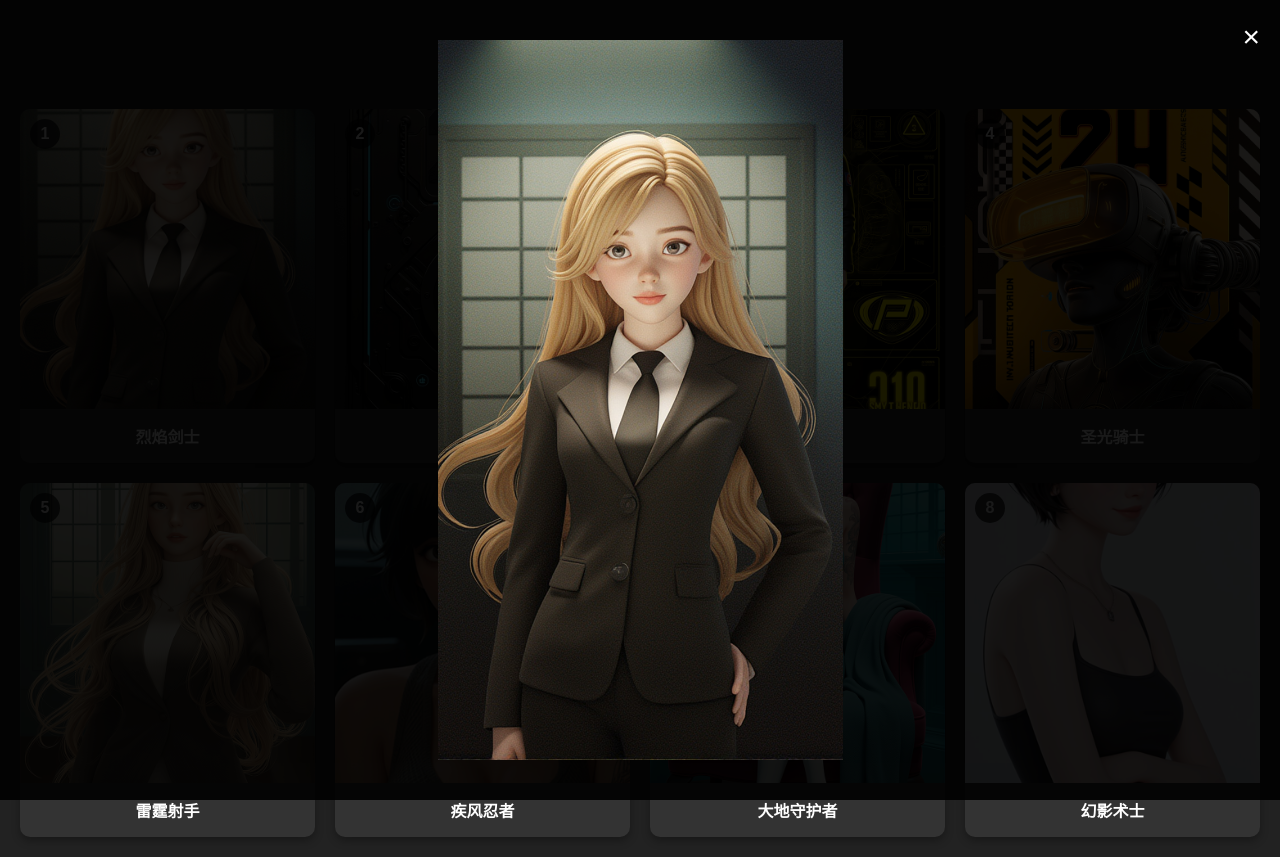
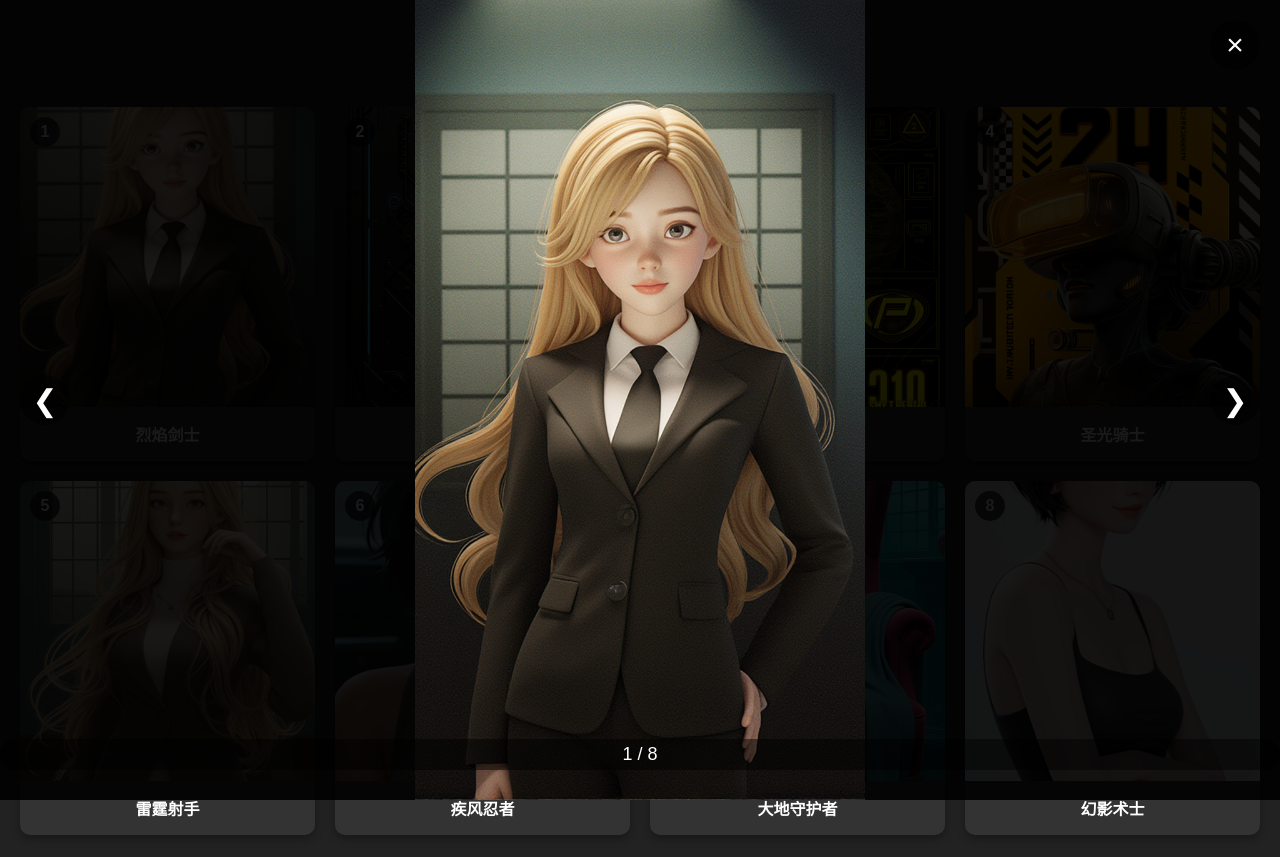
Before and after one commit to guoshao2024/game, a plain HTML site: page index.html in a window 1280 px wide. Both pictures are taken after a click on the picture 167 px from the left and 258 px from the top of the page. Drawn offline with Linux system fonts and the light colour scheme.

Commit message:
Update index.html

```diff
--- a/index.html
+++ b/index.html
@@ -2,7 +2,7 @@
 <html lang="zh-CN">
 <head>
     <meta charset="UTF-8">
-    <meta name="viewport" content="width=device-width, initial-scale=1.0">
+    <meta name="viewport" content="width=device-width, initial-scale=1.0, maximum-scale=1.0, user-scalable=no">
     <title>游戏角色展示</title>
     <style>
         body {
@@ -11,10 +11,12 @@
             color: white;
             margin: 0;
             padding: 20px;
+            touch-action: manipulation;
         }
         h1 {
             text-align: center;
             color: #4CAF50;
+            margin-bottom: 20px;
         }
         .gallery {
             display: grid;
@@ -38,6 +40,7 @@
             height: 300px;
             object-fit: cover;
             display: block;
+            cursor: pointer;
         }
         .card .name {
             padding: 15px;
@@ -72,15 +75,34 @@
             opacity: 0;
             pointer-events: none;
             transition: opacity 0.3s;
+            touch-action: pan-y;
         }
         .fullscreen.active {
             opacity: 1;
             pointer-events: all;
         }
-        .fullscreen img {
-            max-width: 90%;
-            max-height: 90%;
+        .fullscreen-content {
+            position: relative;
+            width: 100%;
+            height: 100%;
+            display: flex;
+            align-items: center;
+            justify-content: center;
+        }
+        .fullscreen-img-container {
+            position: relative;
+            width: 100%;
+            height: 100%;
+            overflow: hidden;
+            display: flex;
+            align-items: center;
+            justify-content: center;
+        }
+        .fullscreen-img {
+            max-width: 100%;
+            max-height: 100%;
             object-fit: contain;
+            transition: transform 0.3s ease;
         }
         .close-btn {
             position: absolute;
@@ -89,6 +111,52 @@
             font-size: 30px;
             color: white;
             cursor: pointer;
+            z-index: 101;
+            background: rgba(0,0,0,0.5);
+            width: 50px;
+            height: 50px;
+            border-radius: 50%;
+            display: flex;
+            align-items: center;
+            justify-content: center;
+        }
+        .nav-btn {
+            position: absolute;
+            top: 50%;
+            transform: translateY(-50%);
+            font-size: 30px;
+            color: white;
+            cursor: pointer;
+            z-index: 101;
+            background: rgba(0,0,0,0.5);
+            width: 50px;
+            height: 50px;
+            border-radius: 50%;
+            display: flex;
+            align-items: center;
+            justify-content: center;
+            user-select: none;
+        }
+        .prev-btn {
+            left: 20px;
+        }
+        .next-btn {
+            right: 20px;
+        }
+        .index-indicator {
+            position: absolute;
+            bottom: 30px;
+            left: 0;
+            right: 0;
+            text-align: center;
+            color: white;
+            font-size: 18px;
+            z-index: 101;
+            background: rgba(0,0,0,0.5);
+            padding: 5px 15px;
+            border-radius: 20px;
+            display: inline-block;
+            margin: 0 auto;
         }
     </style>
 </head>
@@ -97,8 +165,15 @@
     <div class="gallery" id="gallery"></div>
 
     <div class="fullscreen" id="fullscreen">
-        <span class="close-btn" id="closeBtn">&times;</span>
-        <img id="fullscreenImg" src="" alt="">
+        <div class="fullscreen-content">
+            <span class="close-btn" id="closeBtn">&times;</span>
+            <div class="fullscreen-img-container">
+                <img class="fullscreen-img" id="fullscreenImg" src="" alt="">
+            </div>
+            <div class="nav-btn prev-btn" id="prevBtn">❮</div>
+            <div class="nav-btn next-btn" id="nextBtn">❯</div>
+            <div class="index-indicator" id="indexIndicator"></div>
+        </div>
     </div>
 
     <script>
@@ -118,24 +193,30 @@
         const fullscreen = document.getElementById('fullscreen');
         const fullscreenImg = document.getElementById('fullscreenImg');
         const closeBtn = document.getElementById('closeBtn');
+        const prevBtn = document.getElementById('prevBtn');
+        const nextBtn = document.getElementById('nextBtn');
+        const indexIndicator = document.getElementById('indexIndicator');
+
+        let currentIndex = 0;
+        let startX = 0;
+        let endX = 0;
 
         // 生成画廊
-        characters.forEach(char => {
-            // 注意：这里使用带有空格的文件名
+        characters.forEach((char, index) => {
             const imgName = `a_ (${char.id}).jpg`;
 
             const card = document.createElement('div');
             card.className = 'card';
             card.innerHTML = `
                 <div class="number">${char.id}</div>
-                <img src="${imgName}" alt="${char.name}" loading="lazy">
+                <img src="${imgName}" alt="${char.name}" loading="lazy" data-index="${index}">
                 <div class="name">${char.name}</div>
             `;
 
             // 点击放大
-            card.querySelector('img').addEventListener('click', () => {
-                fullscreenImg.src = imgName;
-                fullscreenImg.alt = char.name;
+            card.querySelector('img').addEventListener('click', (e) => {
+                currentIndex = parseInt(e.target.getAttribute('data-index'));
+                updateFullscreenImage();
                 fullscreen.classList.add('active');
                 document.body.style.overflow = 'hidden';
             });
@@ -143,19 +224,70 @@
             gallery.appendChild(card);
         });
 
+        // 更新全屏显示的图片
+        function updateFullscreenImage() {
+            const char = characters[currentIndex];
+            const imgName = `a_ (${char.id}).jpg`;
+            fullscreenImg.src = imgName;
+            fullscreenImg.alt = char.name;
+            indexIndicator.textContent = `${currentIndex + 1} / ${characters.length}`;
+        }
+
         // 关闭全屏
         closeBtn.addEventListener('click', () => {
             fullscreen.classList.remove('active');
             document.body.style.overflow = 'auto';
         });
 
-        // ESC键关闭
+        // 上一张
+        prevBtn.addEventListener('click', () => {
+            currentIndex = (currentIndex - 1 + characters.length) % characters.length;
+            updateFullscreenImage();
+        });
+
+        // 下一张
+        nextBtn.addEventListener('click', () => {
+            currentIndex = (currentIndex + 1) % characters.length;
+            updateFullscreenImage();
+        });
+
+        // 键盘导航
         document.addEventListener('keydown', (e) => {
+            if (!fullscreen.classList.contains('active')) return;
+
             if (e.key === 'Escape') {
                 fullscreen.classList.remove('active');
                 document.body.style.overflow = 'auto';
+            } else if (e.key === 'ArrowLeft') {
+                currentIndex = (currentIndex - 1 + characters.length) % characters.length;
+                updateFullscreenImage();
+            } else if (e.key === 'ArrowRight') {
+                currentIndex = (currentIndex + 1) % characters.length;
+                updateFullscreenImage();
             }
         });
+
+        // 触摸滑动切换
+        fullscreen.addEventListener('touchstart', (e) => {
+            startX = e.touches[0].clientX;
+        }, { passive: true });
+
+        fullscreen.addEventListener('touchmove', (e) => {
+            endX = e.touches[0].clientX;
+        }, { passive: true });
+
+        fullscreen.addEventListener('touchend', () => {
+            const threshold = 50; // 滑动阈值
+            if (startX - endX > threshold) {
+                // 向左滑动，下一张
+                currentIndex = (currentIndex + 1) % characters.length;
+                updateFullscreenImage();
+            } else if (endX - startX > threshold) {
+                // 向右滑动，上一张
+                currentIndex = (currentIndex - 1 + characters.length) % characters.length;
+                updateFullscreenImage();
+            }
+        }, { passive: true });
     </script>
 </body>
 </html>
```
